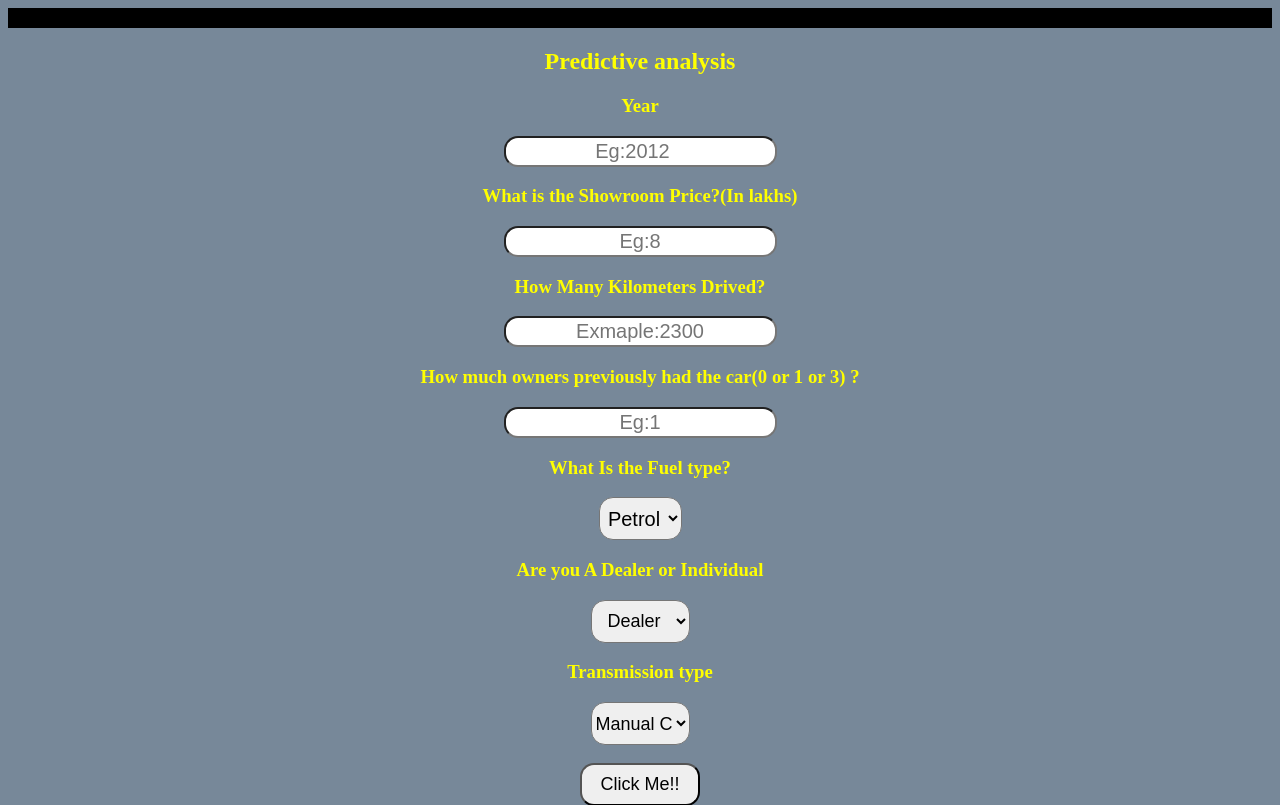
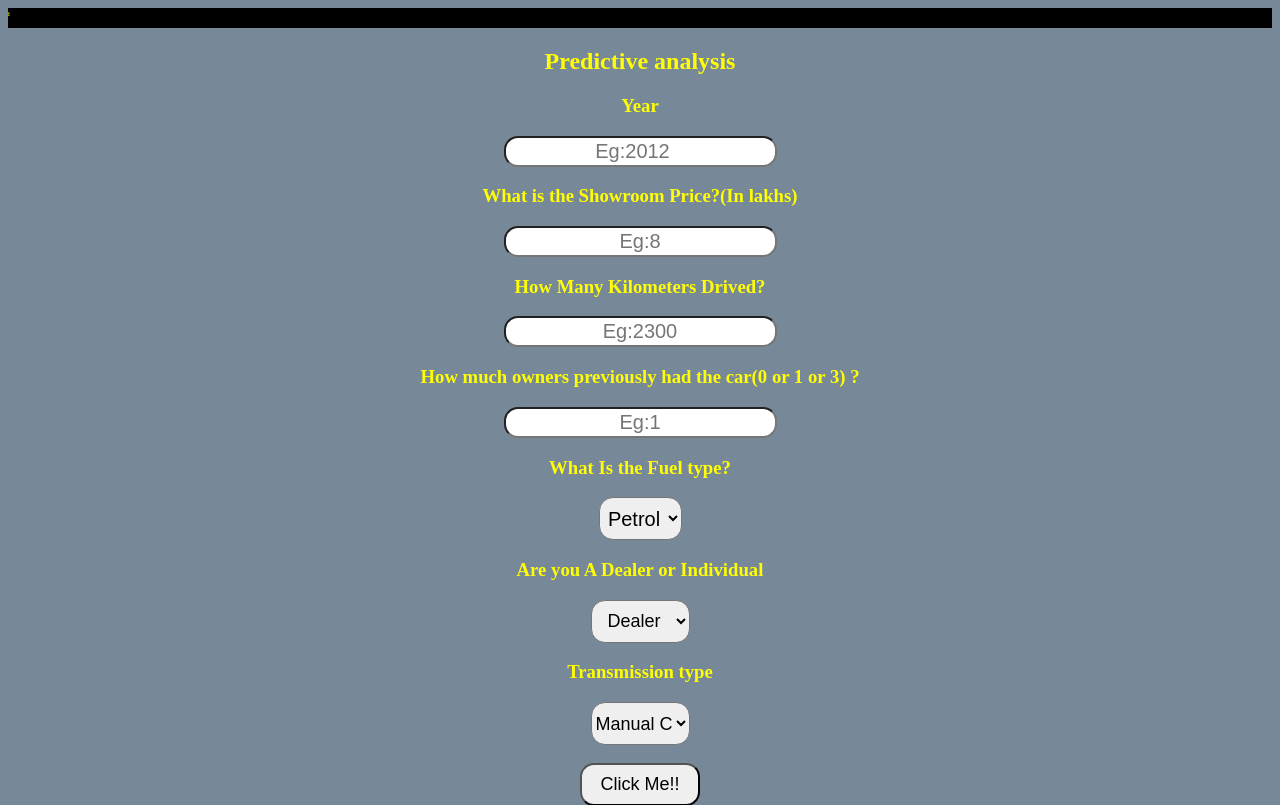
Before and after one commit to DhirajGupta141/CarCostPred, a Flask app: page / in a window 1280 px wide. Shown: the top 805 px of the page. Run offline with Flask 2, Linux system fonts and the light colour scheme; parts of the project's set-up code (start-up, migrations or seed data) failed here and were passed over; some libraries are stand-ins or nearby versions.

Commit message:
Update index.html

```diff
--- a/templates/index.html
+++ b/templates/index.html
@@ -150,7 +150,7 @@
             <h3>What is the Showroom Price?(In lakhs)</h3>
             <input id="second" name="Present_Price" required="required" placeholder="Eg:8">
             <h3>How Many Kilometers Drived?</h3>
-            <input id="third" name="Kms_Driven" required="required" placeholder="Exmaple:2300">
+            <input id="third" name="Kms_Driven" required="required" placeholder="Eg:2300">
             <h3>How much owners previously had the car(0 or 1 or 3) ?</h3>
             <input id="fourth" name="Owner" required="required" placeholder="Eg:1">
             <h3>What Is the Fuel type?</h3>
```
